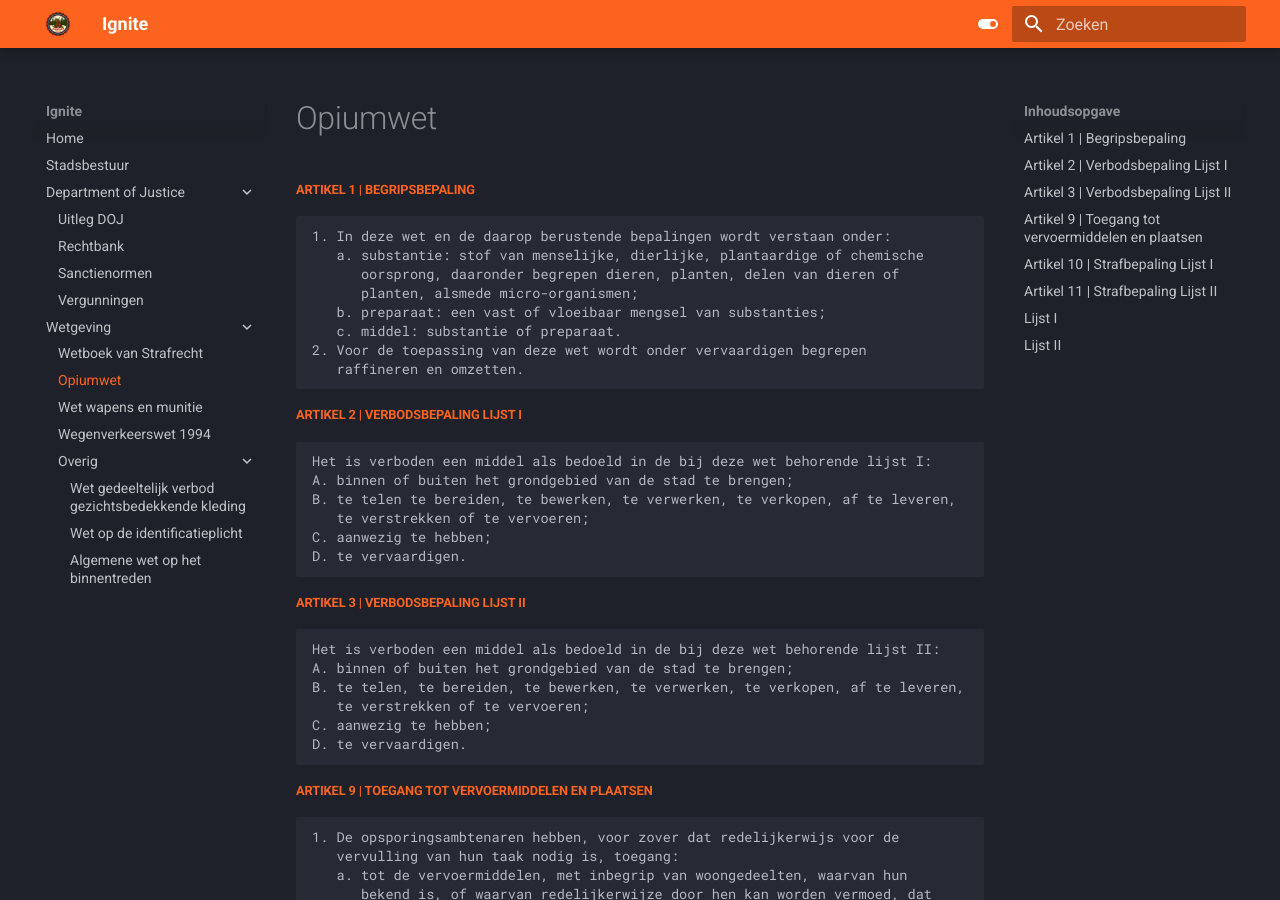
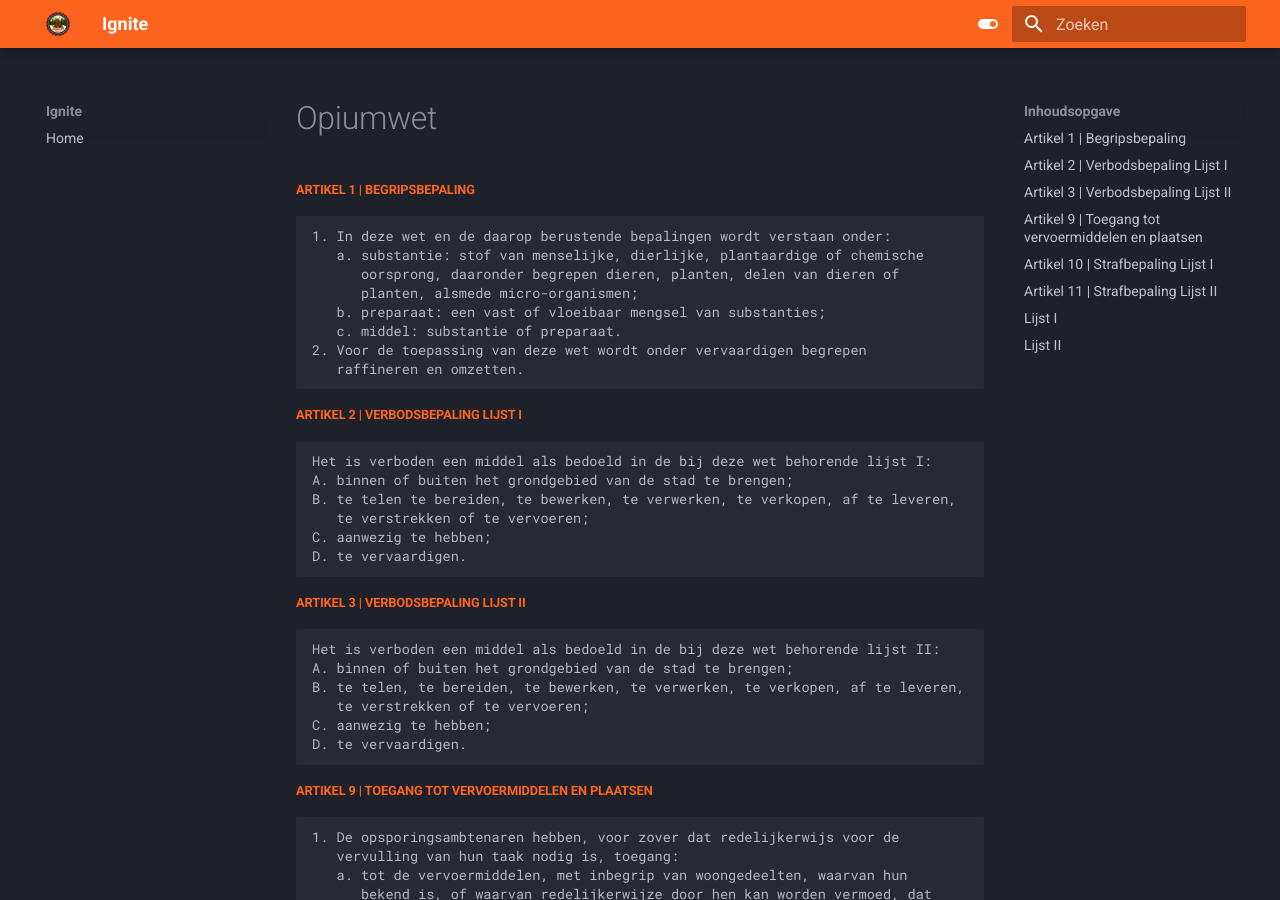
Before and after one commit to NLDenny/wetboek, an MkDocs documentation site: the page built from docs/Wetgeving/opw.md, in a window 1280 px wide and 900 px high. Built offline with MkDocs 1.6.1 and Material for MkDocs 9.7.7, drawn with Linux system fonts in a browser that asks for light colours; some of the changed lines change nothing that is shown.

Commit message:
Update mkdocs.yml

```diff
--- a/mkdocs.yml
+++ b/mkdocs.yml
@@ -67,24 +67,24 @@ markdown_extensions:
       emoji_generator: !!python/name:materialx.emoji.to_svg
 nav:
   - Home: index.md
-  - Stadsbestuur: stadsbestuur.md
-  - Department of Justice:
-    - Uitleg DOJ: Department of Justice/doj.md
-    - Rechtbank: Department of Justice/rechtbank.md
-    - Sanctienormen: Department of Justice/sanctienormen.md
-    - Vergunningen: Department of Justice/vergunningen.md
-  - Wetgeving:
-    - Wetboek van Strafrecht: Wetgeving/sr.md
-    # - Wetboek van Strafvordering: sv.md
-    - Opiumwet: Wetgeving/opw.md
-    - Wet wapens en munitie: Wetgeving/wwm.md
-    - Wegenverkeerswet 1994: Wetgeving/wvw.md
-    - Overig:
-         - Wet gedeeltelijk verbod gezichtsbedekkende kleding: Wetgeving/Overig/wgvgk.md
-         - Wet op de identificatieplicht: Wetgeving/Overig/wid.md
-         - Algemene wet op het binnentreden: Wetgeving/Overig/awbi.md
-  # - Politiewet 2012: polw2012.md
-  # - Ambtsinstructie: ambts.md
+  # - Stadsbestuur: stadsbestuur.md
+  # - Department of Justice:
+  #   - Uitleg DOJ: Department of Justice/doj.md
+  #   - Rechtbank: Department of Justice/rechtbank.md
+  #   - Sanctienormen: Department of Justice/sanctienormen.md
+  #   - Vergunningen: Department of Justice/vergunningen.md
+  # - Wetgeving:
+  #   - Wetboek van Strafrecht: Wetgeving/sr.md
+  #   # - Wetboek van Strafvordering: sv.md
+  #   - Opiumwet: Wetgeving/opw.md
+  #   - Wet wapens en munitie: Wetgeving/wwm.md
+  #   - Wegenverkeerswet 1994: Wetgeving/wvw.md
+  #   - Overig:
+  #        - Wet gedeeltelijk verbod gezichtsbedekkende kleding: Wetgeving/Overig/wgvgk.md
+  #        - Wet op de identificatieplicht: Wetgeving/Overig/wid.md
+  #        - Algemene wet op het binnentreden: Wetgeving/Overig/awbi.md
+  # # - Politiewet 2012: polw2012.md
+  # # - Ambtsinstructie: ambts.md
 
 extra_css:
   - stylesheets/extra.css
```
